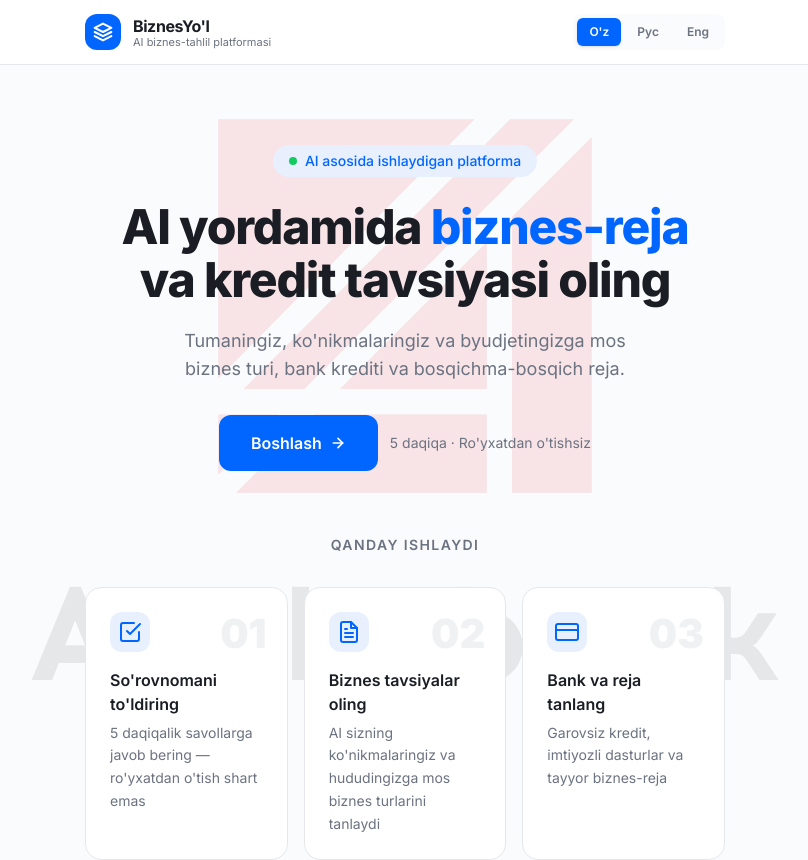
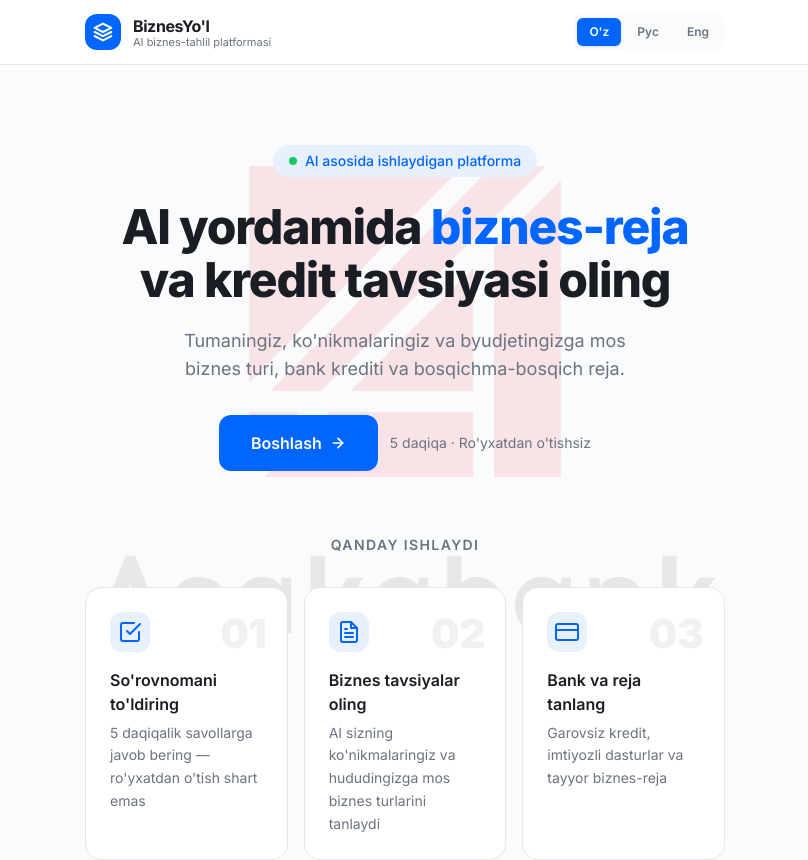
Before and after one commit to fayzmotr05/biznesyol, a Next.js app: page / in a window 1280 px wide. Shown: the top 860 px of the page, without its empty margins (235-1043 px from the left). Built offline with nearby package versions, Linux system fonts and the light colour scheme.

Commit message:
fix: reduce watermark size from 90vw to 75vw
Co-Authored-By: Claude Opus 4.6 (1M context) <noreply@anthropic.com>

```diff
--- a/src/app/layout.tsx
+++ b/src/app/layout.tsx
@@ -44,7 +44,7 @@ export default function RootLayout({
           <img
             src="/asakabank-logo.png"
             alt=""
-            className="w-full max-w-[90vw] h-auto object-contain opacity-[0.10]"
+            className="w-full max-w-[75vw] h-auto object-contain opacity-[0.10]"
           />
         </div>
         <div className="relative z-10 min-h-full flex flex-col">
```
